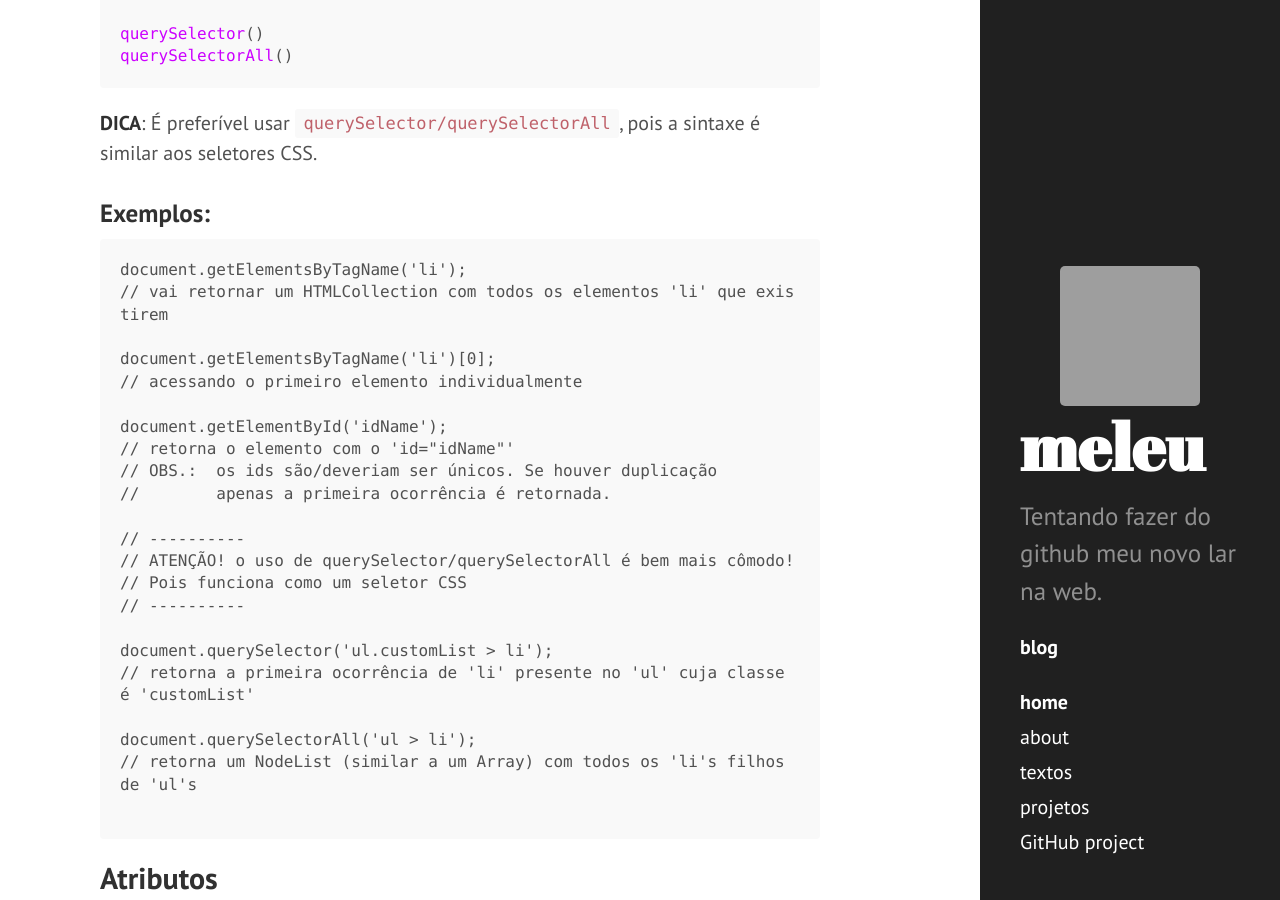
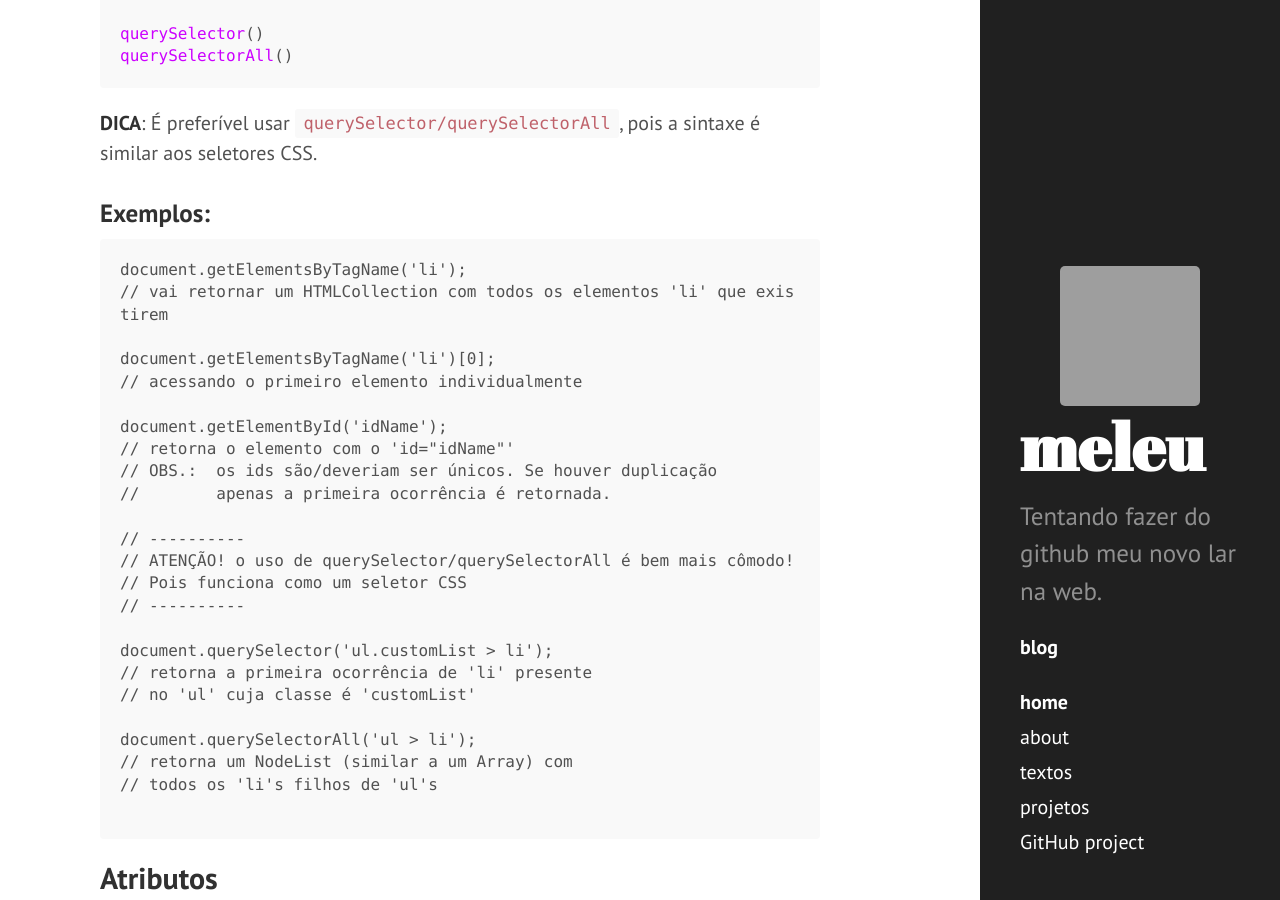
Before and after one commit to meleu/meleu.github.io, a Jekyll site: the page built from _posts/2020-04-19-dom-manipulation.md, in a window 1280 px wide and 900 px high, scrolled down 489 px. Built offline with Jekyll 4.4.1, drawn with Linux system fonts in a browser that asks for light colours; comment, search, counter and statistics services are not loaded; grey boxes are pictures that could not be loaded.

Commit message:
cosmetic

````diff
--- a/_posts/2020-04-19-dom-manipulation.md
+++ b/_posts/2020-04-19-dom-manipulation.md
@@ -44,10 +44,12 @@ document.getElementById('idName');
 // ----------
 
 document.querySelector('ul.customList > li');
-// retorna a primeira ocorrência de 'li' presente no 'ul' cuja classe é 'customList'
+// retorna a primeira ocorrência de 'li' presente
+// no 'ul' cuja classe é 'customList'
 
 document.querySelectorAll('ul > li');
-// retorna um NodeList (similar a um Array) com todos os 'li's filhos de 'ul's
+// retorna um NodeList (similar a um Array) com
+// todos os 'li's filhos de 'ul's
 
 ```
 
````
